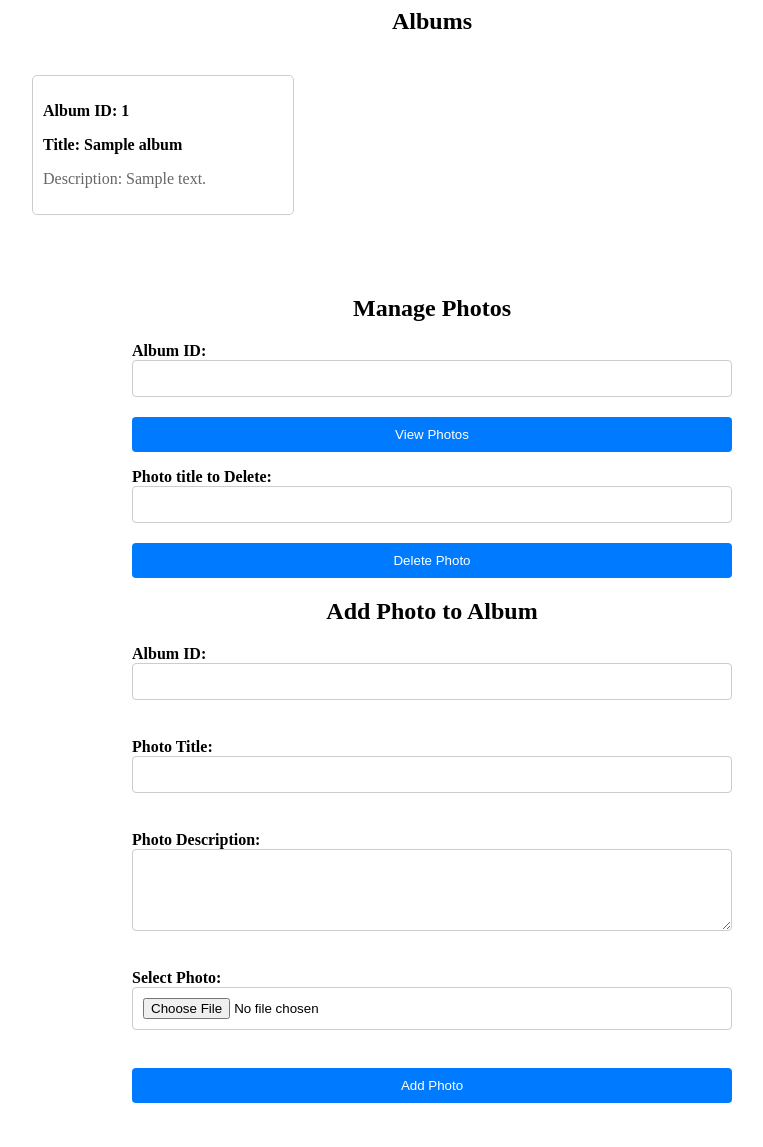
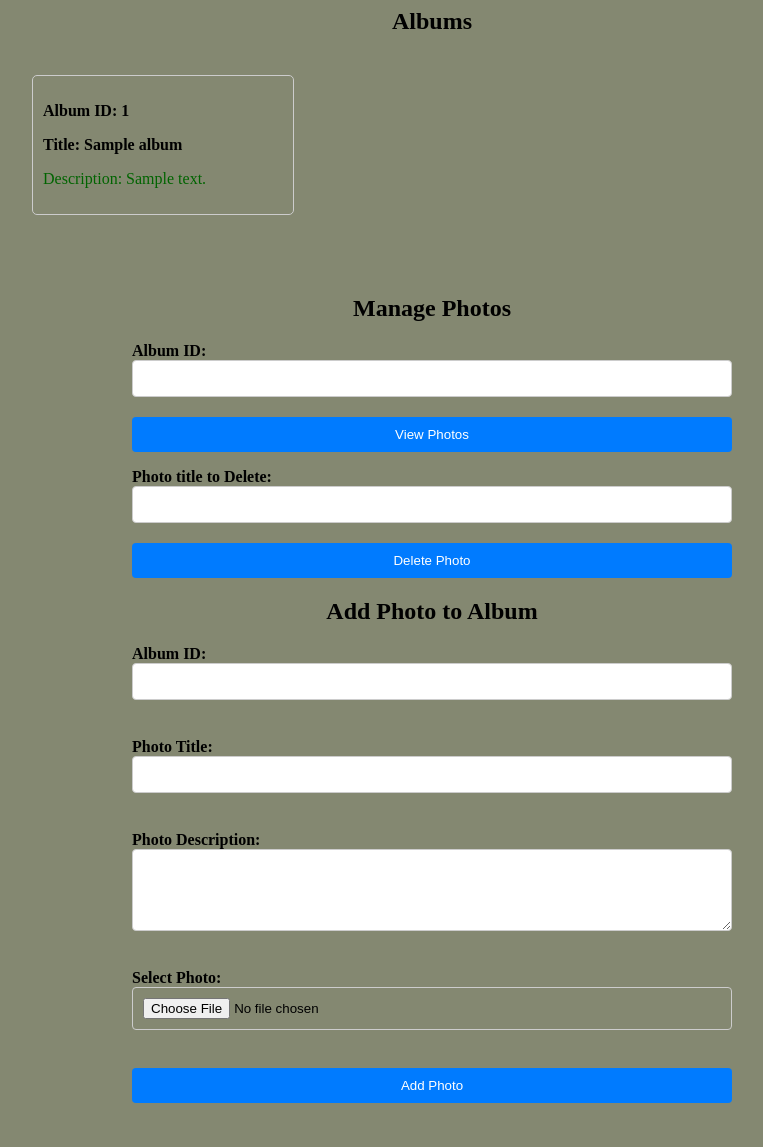
Before and after one commit to Praj13/Project-I, a PHP site: page /read_album.php in a window 1280 px wide. Shown: the whole page, without its empty margins (208-971 px from the left). After the commit the page ends 1103 px from the top, so only its background shows below. Run offline with PHP 8.4, Linux system fonts and the light colour scheme; tables that the repository leaves empty or names only in its code hold one stand-in row (values such as "Sample post").

Commit message:
css modified

```diff
--- a/login.php
+++ b/login.php
@@ -31,7 +31,8 @@
   margin-top:100px;
   border: 1px solid #ccc;
   border-radius: 8px;
-  background-color: #f9f9f9;
+  /* background-color: #f9f9f9; */
+  background-color:lightgreen;
 }
 
 /* Form title */
@@ -47,7 +48,7 @@ label {
 /* Form input fields */
 input[type="text"],
 input[type="password"] {
-  width: 100%;
+  width: 90%;
   padding: 10px;
   margin-bottom: 20px;
   border: 1px solid #ccc;
--- a/read_album.php
+++ b/read_album.php
@@ -95,6 +95,13 @@
 </body>
 <style>
     /* Container */
+    body{
+    /* width: 100%; */
+            height: 400px;
+            background-color:#848871;
+            /* background-image: url('images/background8.jpg');  */
+
+  }
 .container {
   max-width: 600px;
   margin: 0 auto;
@@ -164,7 +171,7 @@ input[type="submit"]:hover {
 
         /* Album description */
         .album-description {
-            color: #666;
+            color: darkgreen;
         }
 
         /* Clearfix for clearing float */
```
Also changed, not shown: admin_dashboard.php (+10 -2 lines), admin_login.php (+7 -0 lines), insert2.php (+7 -0 lines), photographer_dashboard.php (+10 -1 lines), photographer_details.php (+7 -0 lines), read_photos.php (+9 -2 lines), register.php (+7 -0 lines), images/background6.jpg (added), images/background7.jpg (added), images/background8.jpg (added), profilepics/d41d8cd98f00b204e9800998ecf8427e1708745330.png (added).
